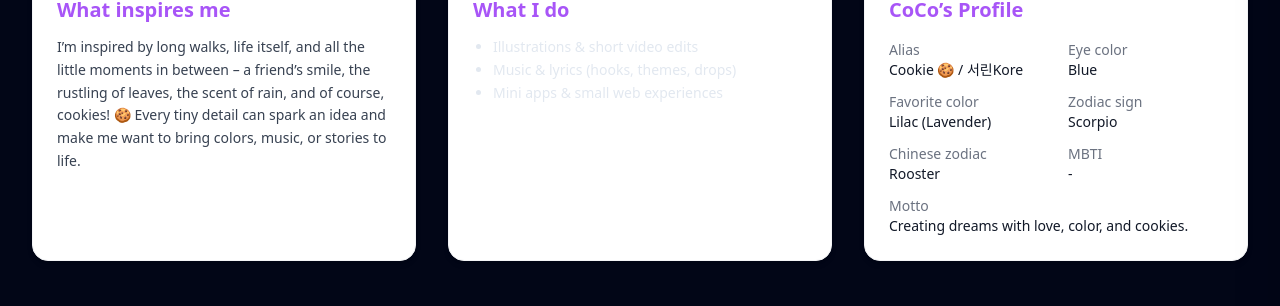
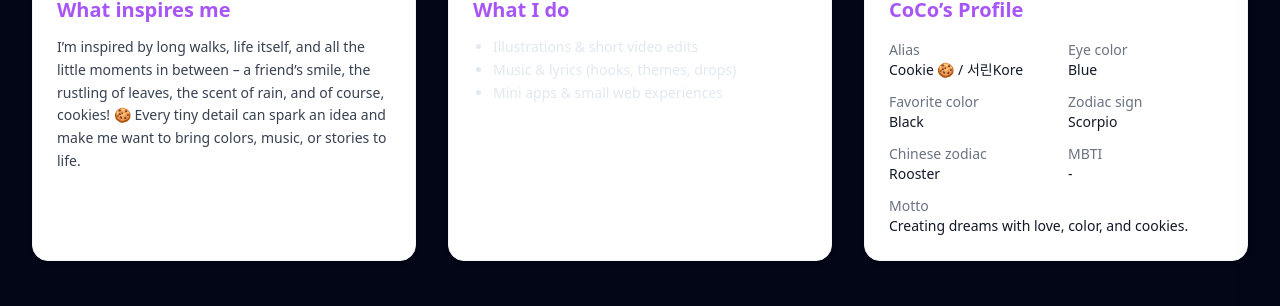
Before and after one commit to Silituz/silituz-website, a Jekyll site: the page built from en/about.html, in a window 1280 px wide and 900 px high, scrolled down 1255 px. Shown: the part 482-788 px from the top of the window. Built offline with Jekyll 4.4.1, drawn with Linux system fonts in a browser that asks for light colours; nearby versions of some CDN libraries.

Commit message:
about.html aktualisieren

```diff
--- a/en/about.html
+++ b/en/about.html
@@ -58,7 +58,7 @@ s2_box2_li3: "Mini apps & small web experiences"
 s2_box3_title: "CoCo’s Profile"
 coco_alias_val: "Cookie 🍪 / 서린Kore"
 coco_eyecolor_val: "Blue"
-coco_favcolor_val: "Lilac (Lavender)"
+coco_favcolor_val: "Black"
 coco_zodiac_val: "Scorpio"
 coco_czodiac_val: "Rooster"
 coco_mbti_val: "-"
```
